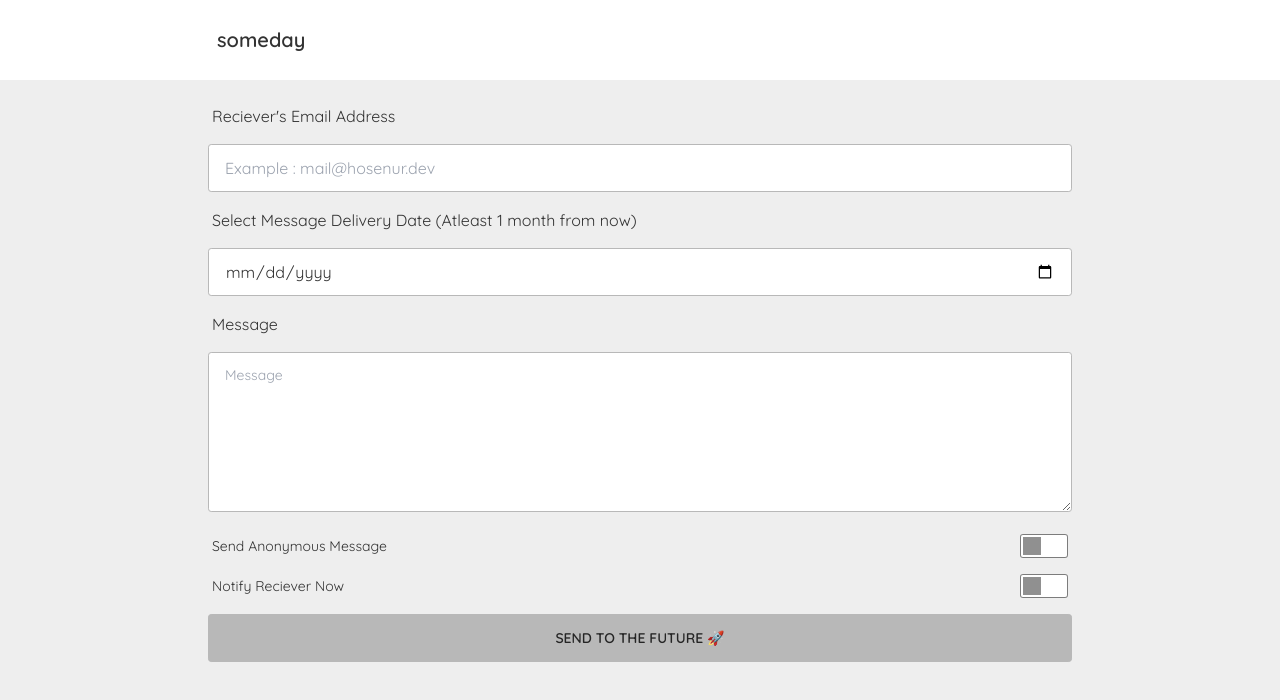
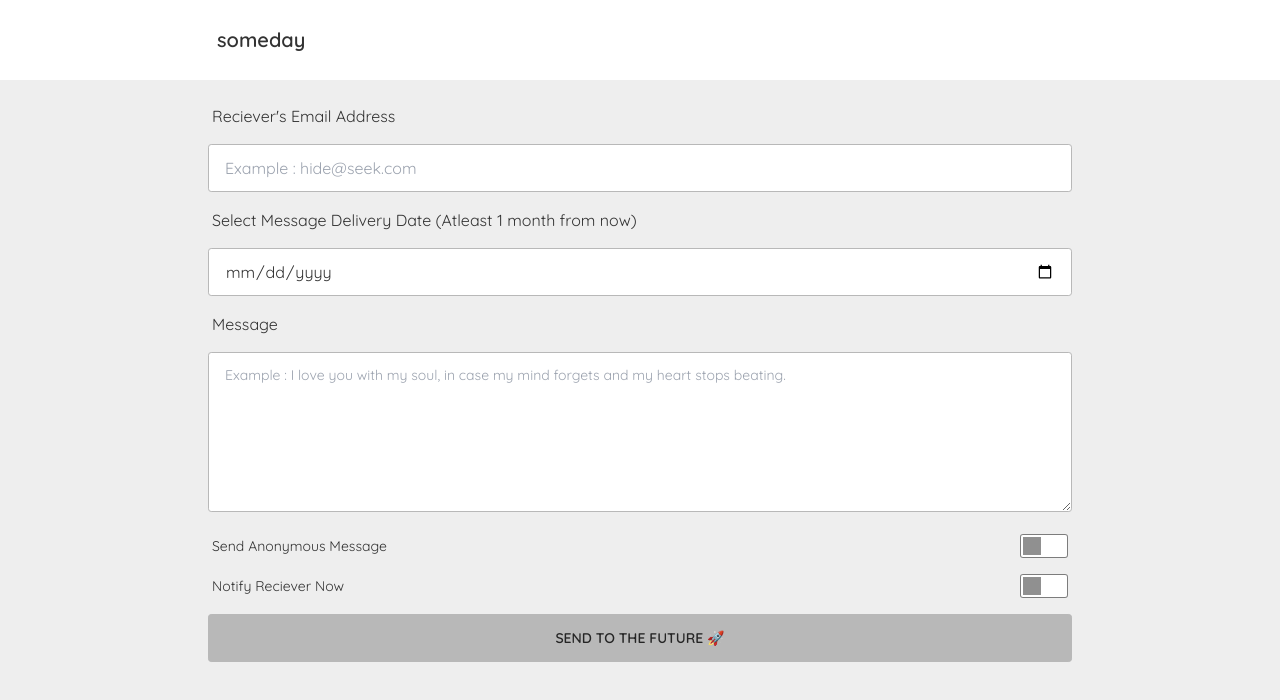
Before and after one commit to Nick777-Pixel/someday, a React (Vite) app: page /brew in a window 1280 px wide. Shown: the top 700 px of the page. Built offline with nearby package versions, Linux system fonts and the light colour scheme; no server answers.

Commit message:
Changed Placeholders

```diff
--- a/src/pages/Brew.tsx
+++ b/src/pages/Brew.tsx
@@ -86,7 +86,7 @@ export default function Brew() {
         <TextInput
           type="email"
           label="Reciever's Email Address"
-          placeholder="Example : mail@hosenur.dev"
+          placeholder="Example : hide@seek.com"
           onChange={(e) => setMessage({ ...message, to: e.target.value })}
           full
         />
@@ -101,7 +101,7 @@ export default function Brew() {
 
         <textarea
           className="textarea textarea-primary w-full h-40 my-2"
-          placeholder="Message"
+          placeholder="Example : I love you with my soul, in case my mind forgets and my heart stops beating."
           onChange={(e) => setMessage({ ...message, message: e.target.value })}
         ></textarea>
         <div className="form-control">
```
